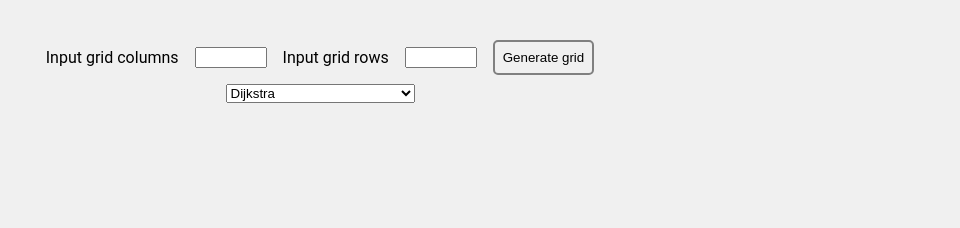
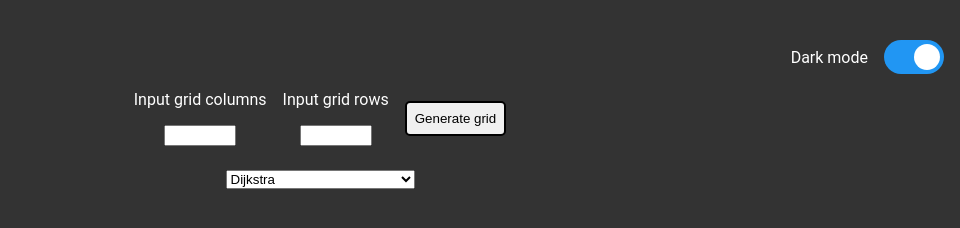
Before and after one commit to gull28/path_algo_visualizer, a website: page index.html in a window 1280 px wide. Shown: the whole page, without its empty margins (320-1280 px from the left). Drawn offline with Linux system fonts and the light colour scheme.

Commit message:
Dark mode and QOL changes

```diff
--- a/classes/Grid.js
+++ b/classes/Grid.js
@@ -70,7 +70,6 @@ class Grid {
         }
       }
     }
-
     return true;
   }
 
@@ -83,6 +82,18 @@ class Grid {
       }
     }
     return null;
+  }
+
+  removePath() {
+    for (let i = 0; i < this.width; i++) {
+      for (let j = 0; j < this.height; j++) {
+        if (this.cells[i][j].get() === "isPath") {
+          this.cells[i][j].set("empty");
+          this.cells[i][j].setDistance(Infinity);
+          this.cells[i][j].setPrevious(null);
+        }
+      }
+    }
   }
 
   getEndNode() {
--- a/index.css
+++ b/index.css
@@ -3,6 +3,11 @@ body{
     margin: 0;
     padding: 0;
     background-color: #f0f0f0;
+}
+
+.dark-mode{
+    background-color: #333 !important;
+    color: white !important;
 }
 
 #grid {
@@ -81,13 +86,17 @@ body{
 
 /* .cell */
 
+#painter-type{
+    margin-left: 1rem;
+}
+
 button {
     margin: 0.5rem;
     padding: 0.5rem;
     border-radius: 5px;
     background-color: #f0f0f0;
     cursor: pointer;
-    border: 2px solid gray
+    border: 2px solid black
 }
 
 input[type="number"] {
@@ -102,3 +111,92 @@ label{
 .tsp-option{
     display: none;
 }
+
+.float-right{
+    display: flex;
+    flex: 1;
+    width: 100%;
+    justify-content: flex-end;
+    align-items: center;
+    margin-right: 1rem;
+}
+
+
+.input-container{
+    display: flex;
+    flex-direction: column;
+    justify-content: center;
+    align-items: center;
+}
+
+.selector{
+    display: flex;
+    flex-direction: row;
+    justify-content: center;
+    align-items: center;
+    margin: 1rem;
+}
+
+
+/* The switch - the box around the slider */
+.switch {
+    position: relative;
+    display: inline-block;
+    width: 60px;
+    height: 34px;
+  }
+
+  /* Hide default HTML checkbox */
+  .switch input {
+    opacity: 0;
+    width: 0;
+    height: 0;
+  }
+
+  /* The slider */
+  .slider {
+    position: absolute;
+    cursor: pointer;
+    top: 0;
+    left: 0;
+    right: 0;
+    bottom: 0;
+    background-color: #ccc;
+    -webkit-transition: .4s;
+    transition: .4s;
+  }
+
+  .slider:before {
+    position: absolute;
+    content: "";
+    height: 26px;
+    width: 26px;
+    left: 4px;
+    bottom: 4px;
+    background-color: white;
+    -webkit-transition: .4s;
+    transition: .4s;
+  }
+
+  input:checked + .slider {
+    background-color: #2196F3;
+  }
+
+  input:focus + .slider {
+    box-shadow: 0 0 1px #2196F3;
+  }
+
+  input:checked + .slider:before {
+    -webkit-transform: translateX(26px);
+    -ms-transform: translateX(26px);
+    transform: translateX(26px);
+  }
+
+  /* Rounded sliders */
+  .slider.round {
+    border-radius: 34px;
+  }
+
+  .slider.round:before {
+    border-radius: 50%;
+  }
--- a/index.html
+++ b/index.html
@@ -8,17 +8,28 @@
     <title>Document</title>
 </head>
 
-<body>
+<body class="dark-mode">
     <div class="container">
+        <div class="float-right">
+            <label>Dark mode</label>
+            <label class="switch">
+                <input id="dark-mode" checked type="checkbox">
+                <span class="slider round"></span>
+            </label>
+        </div>
         <div class="inputs">
-            <label>Input grid columns</label>
-            <input id="col_count" type="number" min="1" />
-            <label>Input grid rows</label>
-            <input id="row_count" type="number" min="1"/>
+            <div class="input-container">
+                <label>Input grid columns</label>
+                <input id="col_count" type="number" min="1" />
+            </div>
+            <div class="input-container">
+                <label>Input grid rows</label>
+                <input id="row_count" type="number" min="1" />
+            </div>
 
             <button id="generate_grid">Generate grid</button>
         </div>
-        <div>
+        <div class="selector">
             <select id="mode">
                 <option value="dijkstra">Dijkstra</option>
                 <option value="tsp">Traveling salesman problem</option>
@@ -73,6 +84,10 @@
         } from "./main.js";
         import Grid from "./classes/Grid.js";
 
+        document.getElementById("dark-mode").addEventListener("change", (e) => {
+            document.body.classList.toggle("dark-mode", e.target.checked);
+        });
+
         document.getElementById("generate_grid").addEventListener("click", () => {
             Grid.resetInstance();
             generateGrid();
--- a/main.js
+++ b/main.js
@@ -90,16 +90,16 @@ function handleCellClick(e, painterMode, cellType) {
   if (cell.tagName === "DIV") {
     const grid = Grid.getInstance();
 
+    // clear grid from path
+
     const x = cell.getAttribute("data-x");
     const y = cell.getAttribute("data-y");
 
     if (painterMode) {
       const gridSingleton = Grid.getInstance();
 
-      console.log(gridSingleton.validateNewCell(x, y, cellType));
       if (gridSingleton.validateNewCell(x, y, cellType)) {
         const cell = gridSingleton.get()[x][y];
-        console.log(cellType, cell);
         cell.set(cellType);
       }
 
@@ -111,6 +111,8 @@ function handleCellClick(e, painterMode, cellType) {
         document.getElementById("generate_dijkstra").style.display = "block";
         document.getElementById("generate_dijkstra").disabled = false;
       }
+
+      grid.removePath();
 
       generateGrid();
       return;
```
